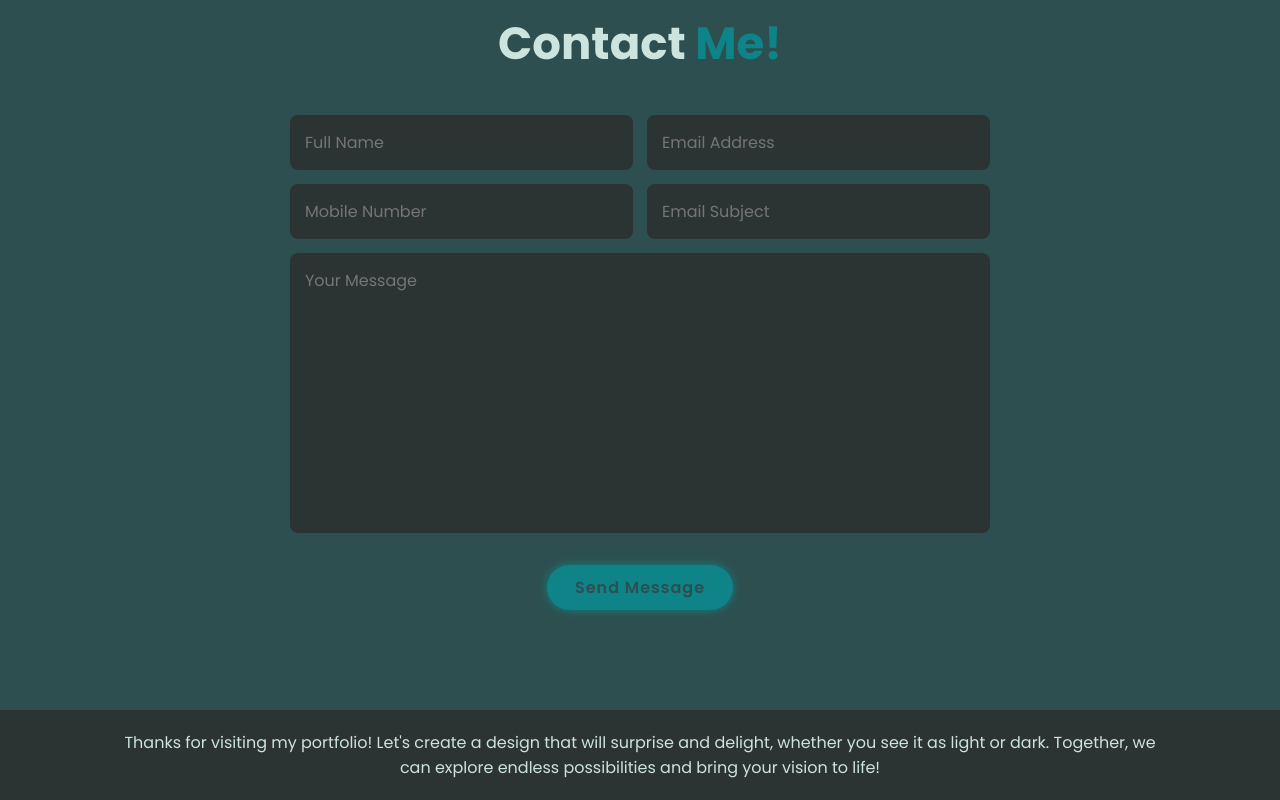
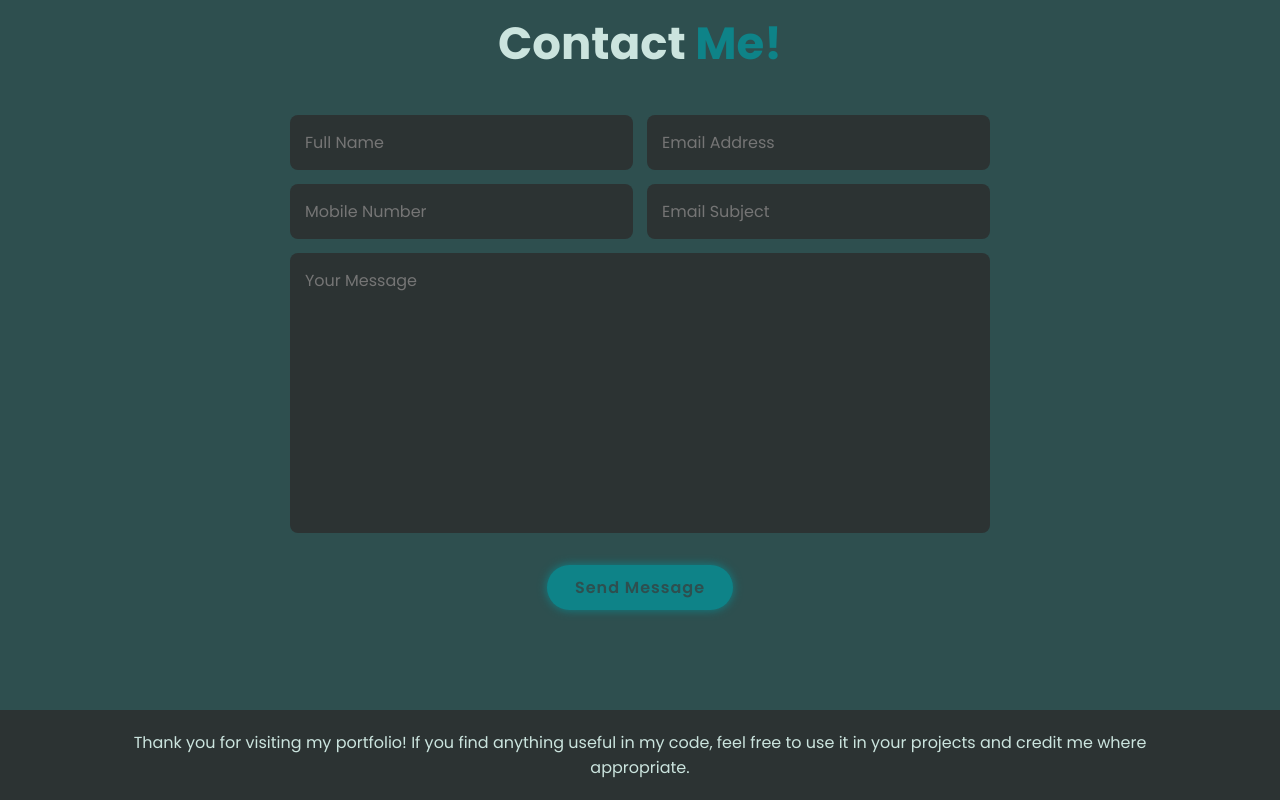
Before and after one commit to ELueiro/ELueiro.github.io, a plain HTML site: page index.html in a window 1280 px wide. Shown: the part 4095-4895 px from the top of the page. Drawn offline with nearby package versions, Linux system fonts and the light colour scheme.

Commit message:
change prhase footer

```diff
--- a/index.html
+++ b/index.html
@@ -383,9 +383,9 @@
     <footer class="footer">
       <div class="footer-text">
         <p>
-          Thanks for visiting my portfolio! Let's create a design that will
-          surprise and delight, whether you see it as light or dark. Together,
-          we can explore endless possibilities and bring your vision to life!
+          Thank you for visiting my portfolio! If you find anything useful in my
+          code, feel free to use it in your projects and credit me where
+          appropriate.
         </p>
       </div>
 
```
